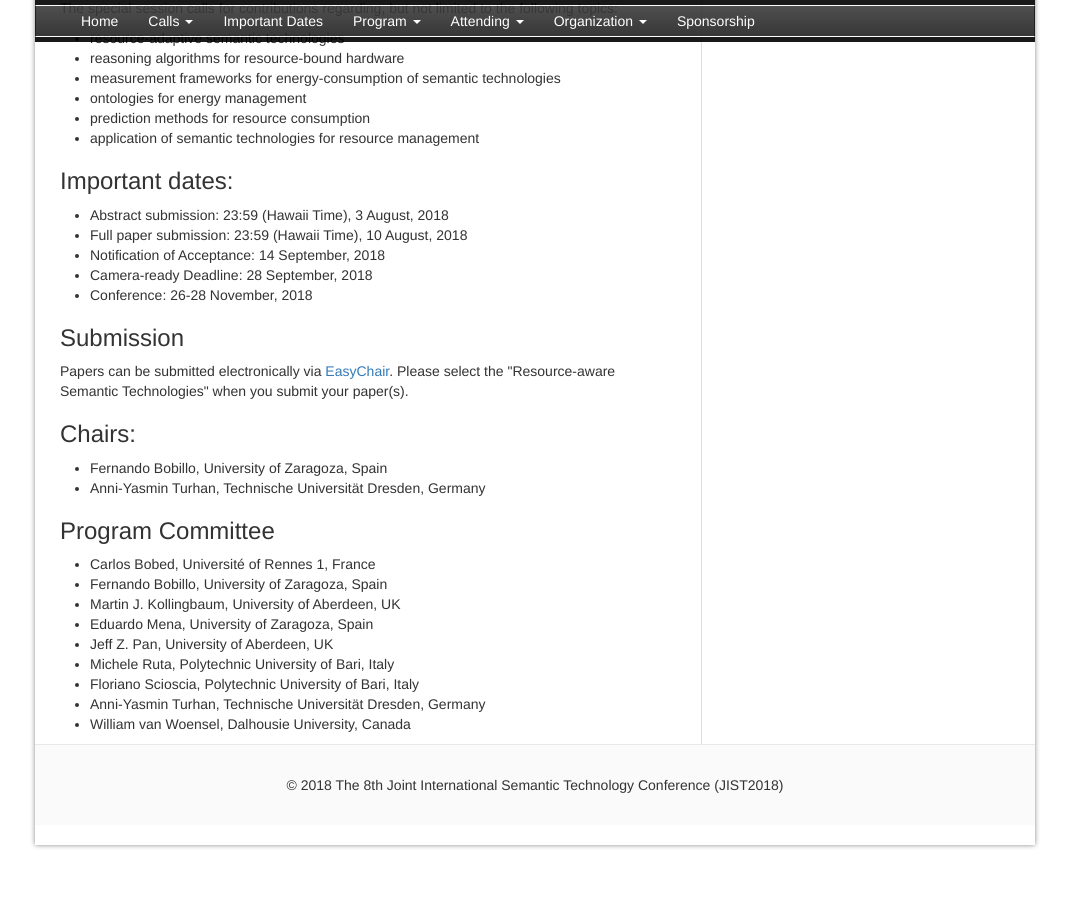
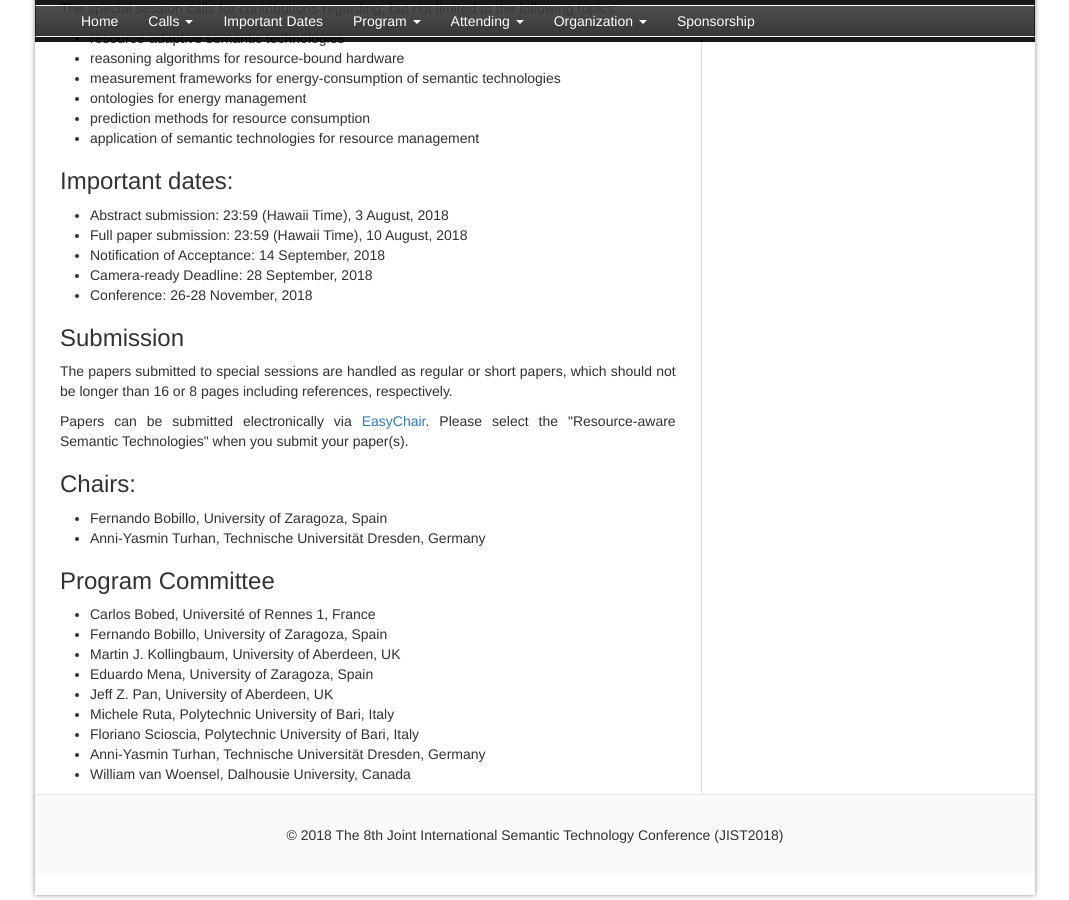
Before and after one commit to IJCKGconference/JIST2018, a Jekyll site: the page built from pages/calls/resource-aware_semantic_technologies.html, in a window 1280 px wide and 900 px high, scrolled down 898 px. Shown: the whole window, without its empty margins (105-1174 px from the left). Built offline with Jekyll 4.4.1, drawn with Linux system fonts in a browser that asks for light colours; comment, search, counter and statistics services are not loaded; before the commit the page ends 1748 px from its top, so only the background shows below that.

Commit message:
update cfp pages

```diff
--- a/pages/calls/resource-aware_semantic_technologies.html
+++ b/pages/calls/resource-aware_semantic_technologies.html
@@ -23,15 +23,14 @@ status: published
       </a>
 <br/>
 <br/>
-<p>
+<p class="text-justify">
 As Semantic Technologies gain momentum, their impact on resources and society increases. At the same time application developers would like to employ semantic technologies on devices that are heavily resource constrained such as mobile devices. So far the efficiency of semantic technologies is still mainly assessed by running times. Its vertical scalability (scale-up) has been investigated for a while now. So far adaptive horizontal scalability (scale-out) of semantic technologies and systems is  hardly investigated. Here the challenge is to utilize resources opportunistically and efficiently, based on availability and the application requirements.  This is significant and challenging in semantic-enabled contexts -- especially in those with dynamic networks of independent devices, such as multi-agent systems and IoT.
 </p>
-<p>
+<p class="text-justify">
   While computational and cognitive complexity of semantic technologies are being investigated, work on their resource consumption, e.g. in terms of energy or storage, is still in its infancy. However, assessing, managing and predicting the resource consumption is a vital prerequisite for the wider usefulness of semantic technologies.
-<p>
-<p>
+</p>
+<p class="text-justify">
 The special session calls for contributions regarding, but not limited to the following topics:
-</p>
 </p>
 <ul>
     <li>resource-adaptive semantic technologies</li>
@@ -52,9 +51,12 @@ The special session calls for contributions regarding, but not limited to the fo
 </ul>
 
 <h3>Submission</h3>
+<p class="text-justify">
+The papers submitted to special sessions are handled as regular or short papers, which should not be longer than 16 or 8 pages including references, respectively.
+</p>
+<p class="text-justify">
 Papers can be submitted electronically via <a href="https://easychair.org/conferences/?conf=jist2018">EasyChair</a>. Please select the "Resource-aware Semantic Technologies" when you submit your paper(s).
-<br/>
-
+</p>
 
 <h3>Chairs:</h3>
 <ul>
```
Also changed, not shown: pages/calls/government_open_data.html (+9 -6 lines), pages/calls/qa_chatbots.html (+15 -9 lines), pages/calls/regular_technical_papers.html (+9 -9 lines), pages/calls/sw_for_life_sciences.html (+5 -7 lines), 5 other files.
